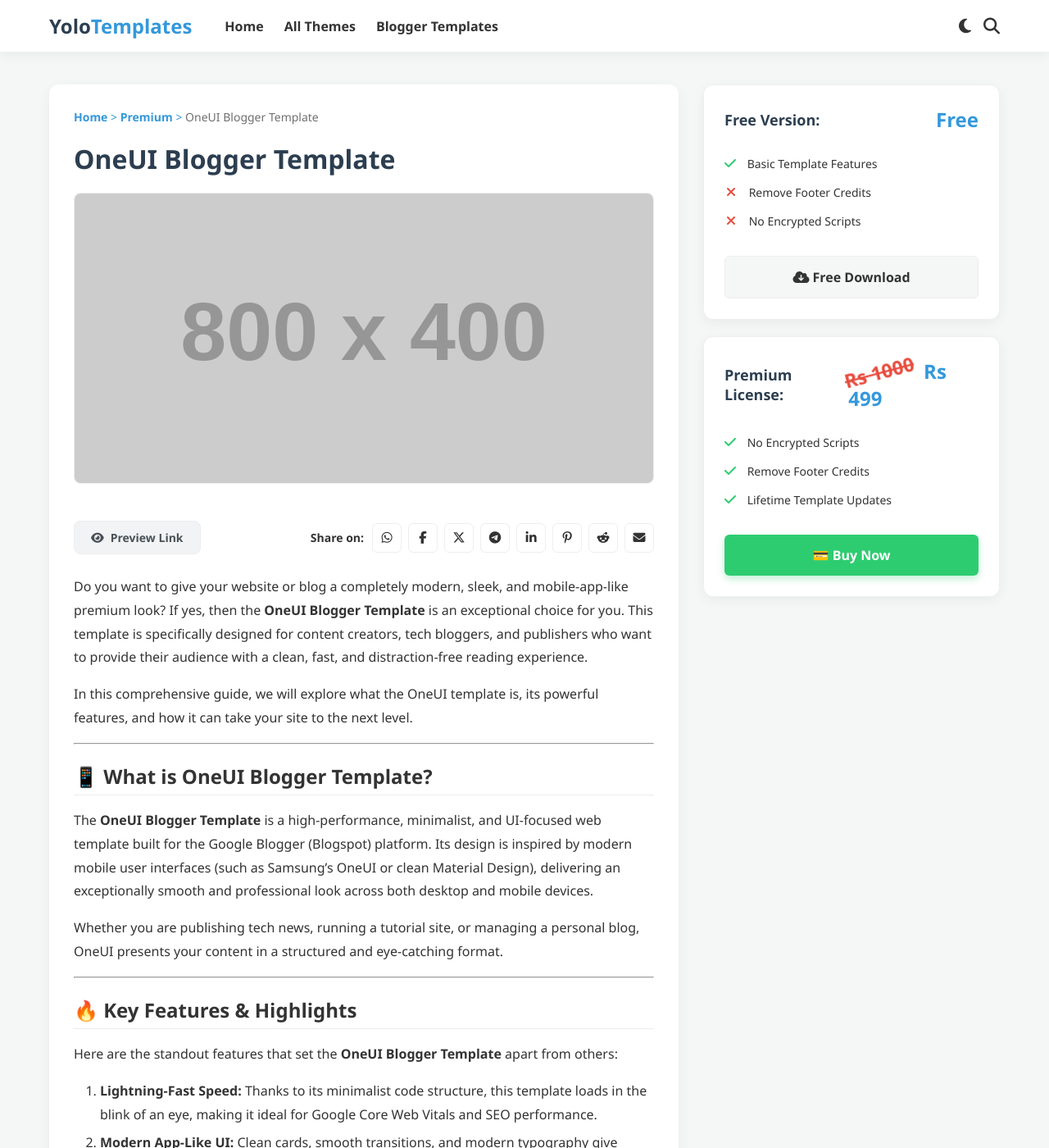
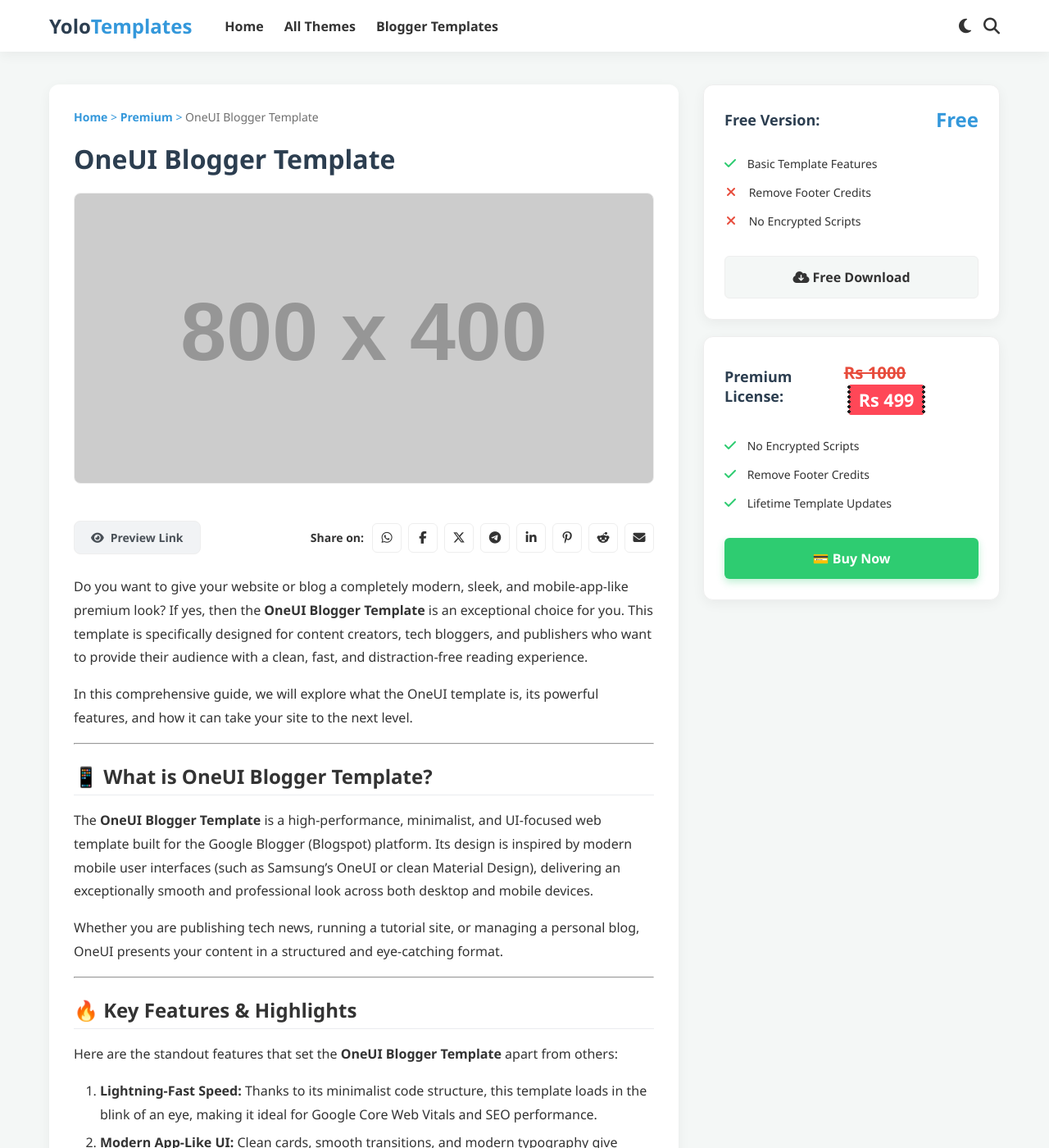
Before and after one commit to yolotemplates/yolotemplates.github.io, a Jekyll site: the page built from _posts/2026-11-02-one-ui-blogger-template.md, in a window 1280 px wide and 1400 px high. Shown: the whole window at 82% size. Built offline with Jekyll 4.4.1, drawn with Linux system fonts in a browser that asks for light colours; our own code applies the rules of GitHub Pages for plain Markdown files.

Commit message:
Update style.css

```diff
--- a/assets/css/style.css
+++ b/assets/css/style.css
@@ -32,9 +32,11 @@
 .btn-submit:hover { opacity: 0.9; }
 @media (max-width: 768px) { .post-main, .post-sidebar { flex: 1 1 100%; } }
 
-.funny-old-price { display: inline-block; color: #ff4757; text-decoration: line-through; text-decoration-thickness: 3px; text-decoration-color: #ff0000; transform: rotate(-12deg) scale(1.1); font-weight: bold; margin-right: 10px; animation: slightShake 0.4s ease-in-out infinite alternate; }
-@keyframes slightShake { 0% { transform: rotate(-10deg) scale(1.05); } 100% { transform: rotate(-15deg) scale(1.15); } }
-
+/* Ticket Cut Style for Real Price */
+.ticket-badge { display: inline-block; background: #ff4757; color: #fff; padding: 4px 12px; font-weight: bold; font-size: 0.9em; border-radius: 2px; position: relative; margin-left: 6px; }
+.ticket-badge::before, .ticket-badge::after { content: ""; position: absolute; top: 0; bottom: 0; width: 4px; background: radial-gradient(circle, #1e1e1e 50%, transparent 50%); background-size: 4px 6px; }
+.ticket-badge::before { left: -2px; }
+.ticket-badge::after { right: -2px; }
 
 /* GitHub Style Post Container & Typography */
 .post-body h2, .post-body h3 { margin-top: 24px; margin-bottom: 16px; font-weight: 600; line-height: 1.25; border-bottom: 1px solid #eaecef; padding-bottom: .3em; }
```
